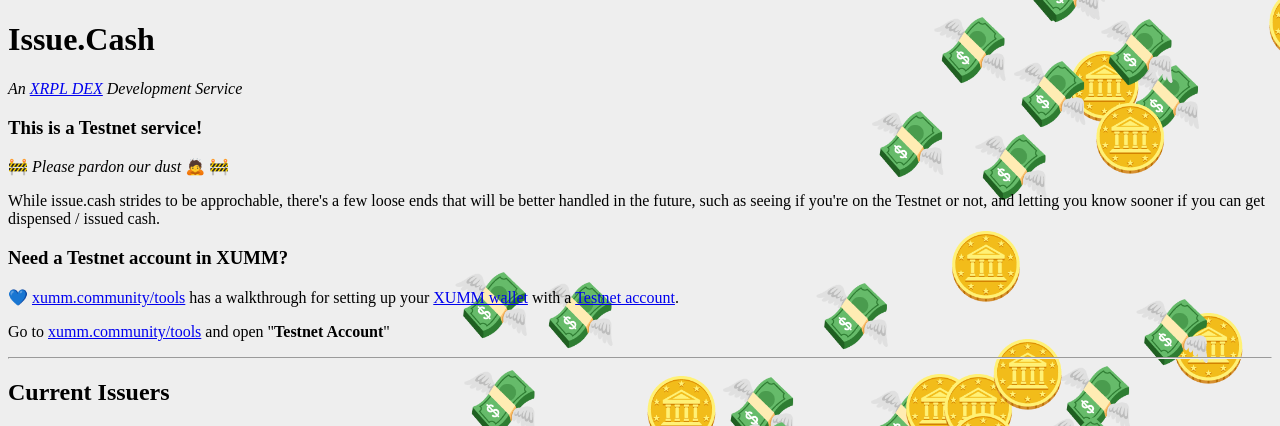
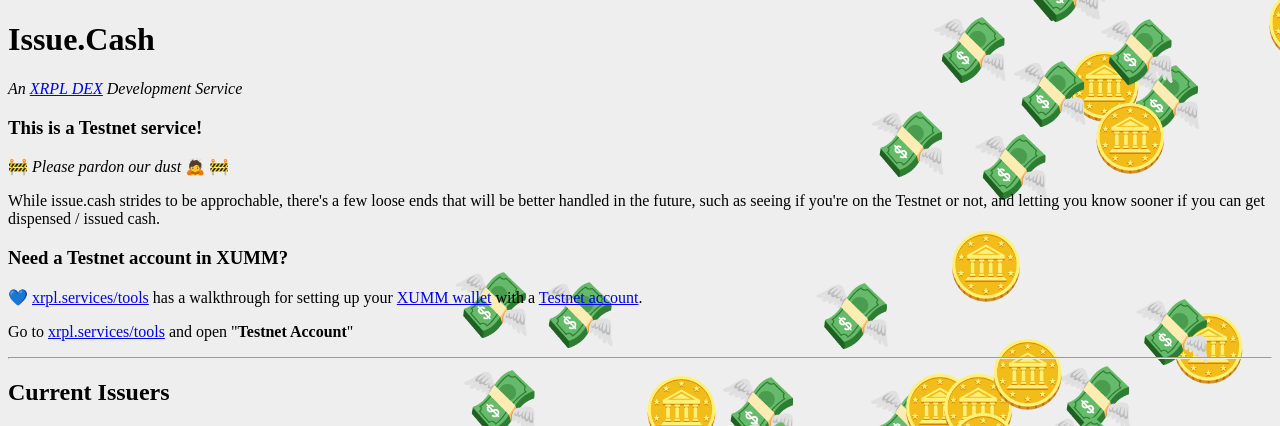
Before and after one commit to issue-cash/issue.cash, a Python web app: template frontend/templates/index.html in a window 1280 px wide; the page is wider, and only the part inside the window is pictured. Shown: the top 426 px of that part. Run offline with Jinja, Linux system fonts and the light colour scheme; the template is opened without the code that fills it, so the values that code supplies are empty.

Commit message:
sed xumm.community/xrpl.services

```diff
--- a/frontend/templates/index.html
+++ b/frontend/templates/index.html
@@ -116,7 +116,7 @@
    <h3>Need a Testnet account in XUMM?</h3>
    <p>
        &#128153;
-       <a href="https://xumm.community/tools">xumm.community/tools</a>
+       <a href="https://xrpl.services/tools">xrpl.services/tools</a>
        has a walkthrough for setting up your
        <a href="https://xumm.app">XUMM wallet</a>
        with a
@@ -124,7 +124,7 @@
    </p>
    <p>
        Go to
-       <a href="https://xumm.community/tools">xumm.community/tools</a>
+       <a href="https://xrpl.services/tools">xrpl.services/tools</a>
        and open "<b>Testnet Account</b>"
    </p>
    <hr>
```
